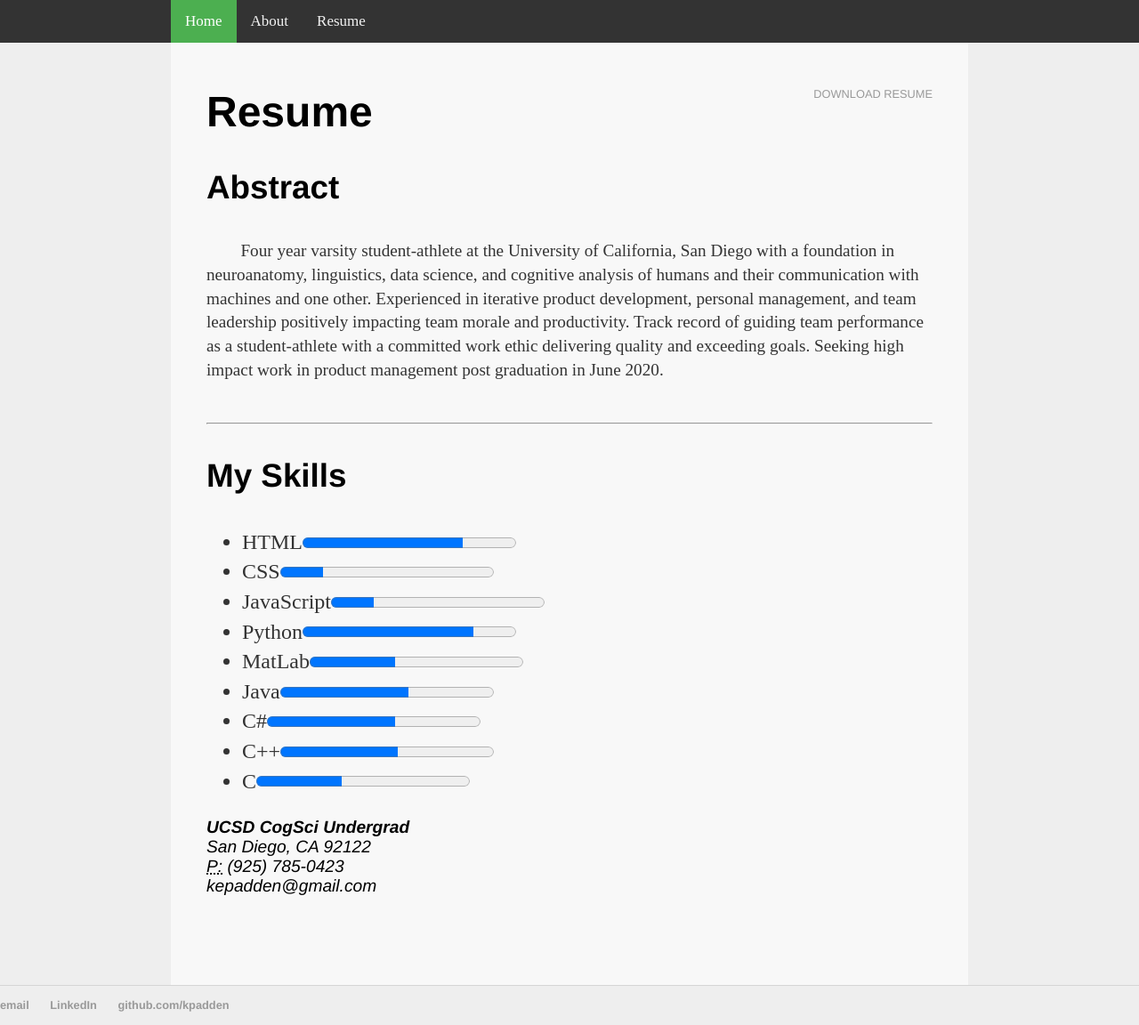
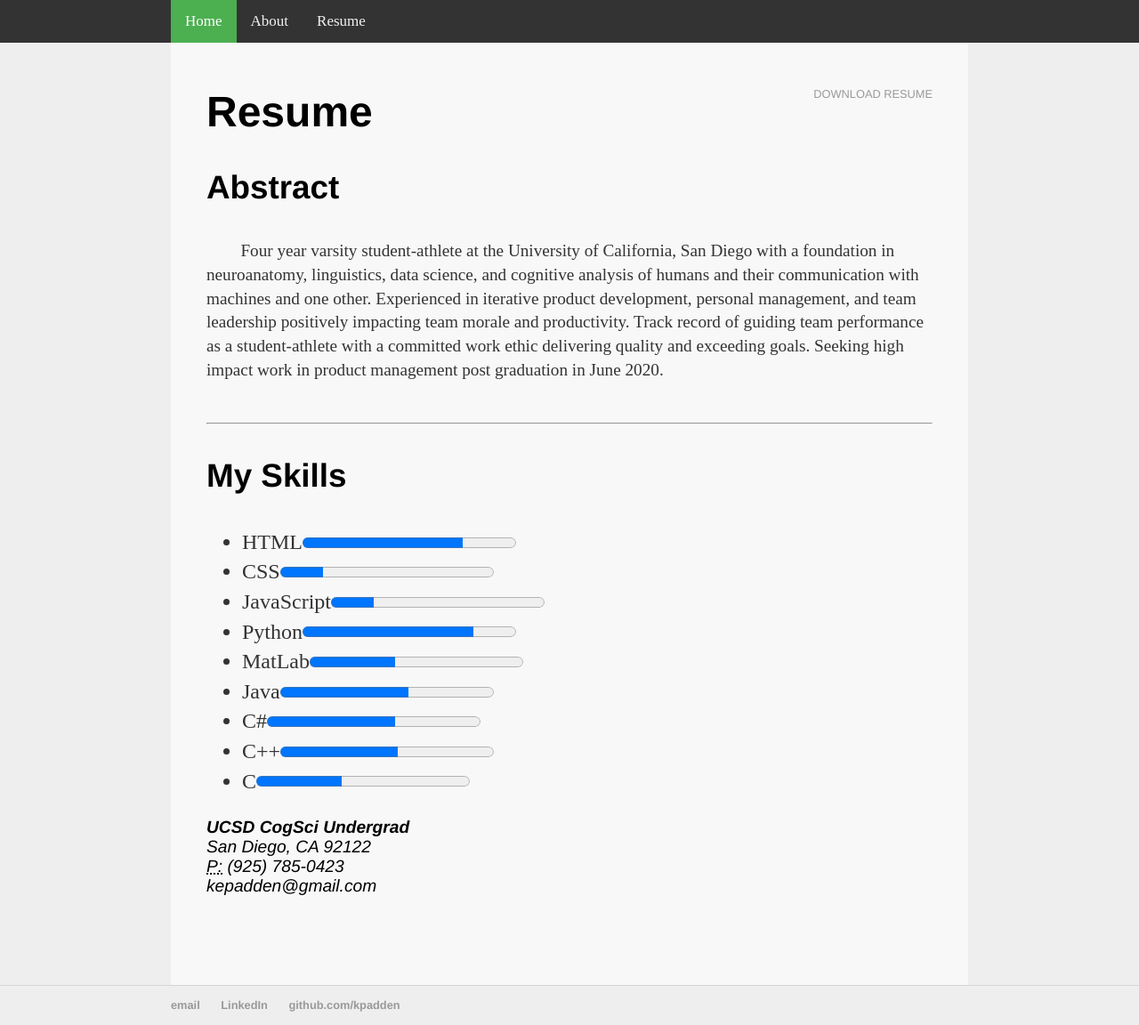
Before and after one commit to kpadden/kpadden.github.io, a Jekyll site: the page built from cv/index.html, in a window 1280 px wide. Shown: the whole page at 89% size. Built offline with Jekyll 4.4.1, drawn with Linux system fonts in a browser that asks for light colours.

Commit message:
Update default.html

```diff
--- a/_layouts/default.html
+++ b/_layouts/default.html
@@ -42,11 +42,13 @@
             </div>
         </div>
         <footer>
-            <ul>
-                <li><a href="mailto:kepadden@gmail.com">email</a></li>
-                <li><a href="https://linkedin.com/in/kenny-padden-a64329170">LinkedIn</a></li>
-                <li><a href="https://github.com/kpadden">github.com/kpadden</a></li>
-            </ul>
+            <div class="inside-footer">
+                <ul>
+                    <li><a href="mailto:kepadden@gmail.com">email</a></li>
+                    <li><a href="https://linkedin.com/in/kenny-padden-a64329170">LinkedIn</a></li>
+                    <li><a href="https://github.com/kpadden">github.com/kpadden</a></li>
+                </ul>
+            </div>
         </footer>
     </body>
 </html>
```
